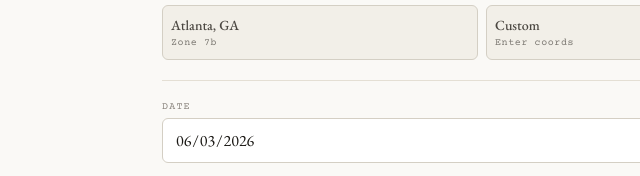
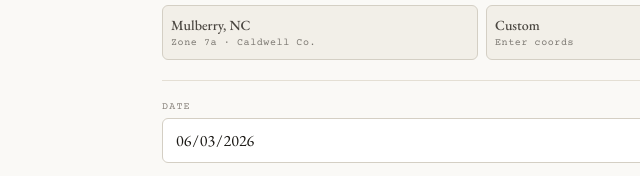
Before and after one commit to between-frames/Homestead-os, a plain HTML site: page index.html in a window 1280 px wide. Shown: the part 193-369 px from the top of the page, 158-798 px from the left. Drawn offline with nearby package versions, Linux system fonts and the light colour scheme; a web font is replaced by a local one.

Commit message:
Add files via upload

```diff
--- a/index.html
+++ b/index.html
@@ -145,9 +145,9 @@
           <span class="loc-name">Omaha, NE</span>
           <span class="loc-sub">Zone 5b · Current</span>
         </button>
-        <button class="loc-btn" data-key="atlanta" onclick="setLocation('atlanta', this)">
-          <span class="loc-name">Atlanta, GA</span>
-          <span class="loc-sub">Zone 7b</span>
+        <button class="loc-btn" data-key="mulberry" onclick="setLocation('mulberry', this)">
+          <span class="loc-name">Mulberry, NC</span>
+          <span class="loc-sub">Zone 7a · Caldwell Co.</span>
         </button>
         <button class="loc-btn" data-key="custom" onclick="setLocation('custom', this)">
           <span class="loc-name">Custom</span>
@@ -288,7 +288,7 @@
 const LOCATIONS = {
   warrenton: { name: 'Warrenton, NC', zone: '8a', lat: 36.3982, lng: -78.1503, tz: 'America/New_York' },
   omaha:     { name: 'Omaha, NE',     zone: '5b', lat: 41.2565, lng: -95.9345, tz: 'America/Chicago' },
-  atlanta:   { name: 'Atlanta, GA',   zone: '7b', lat: 33.7490, lng: -84.3880, tz: 'America/New_York' },
+  mulberry:  { name: 'Mulberry, NC',  zone: '7a', lat: 35.9215, lng: -81.6720, tz: 'America/New_York' },
 };
 
 let currentLoc = LOCATIONS.warrenton;
```
